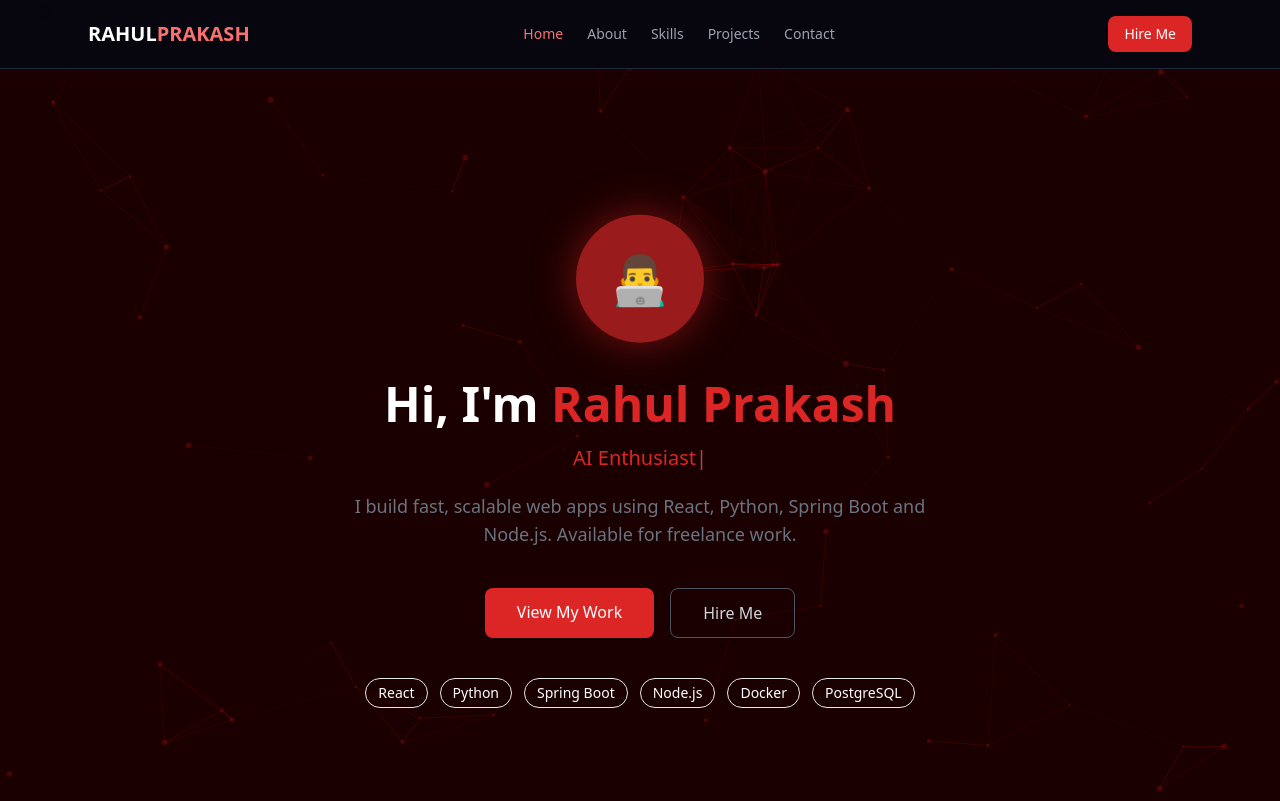
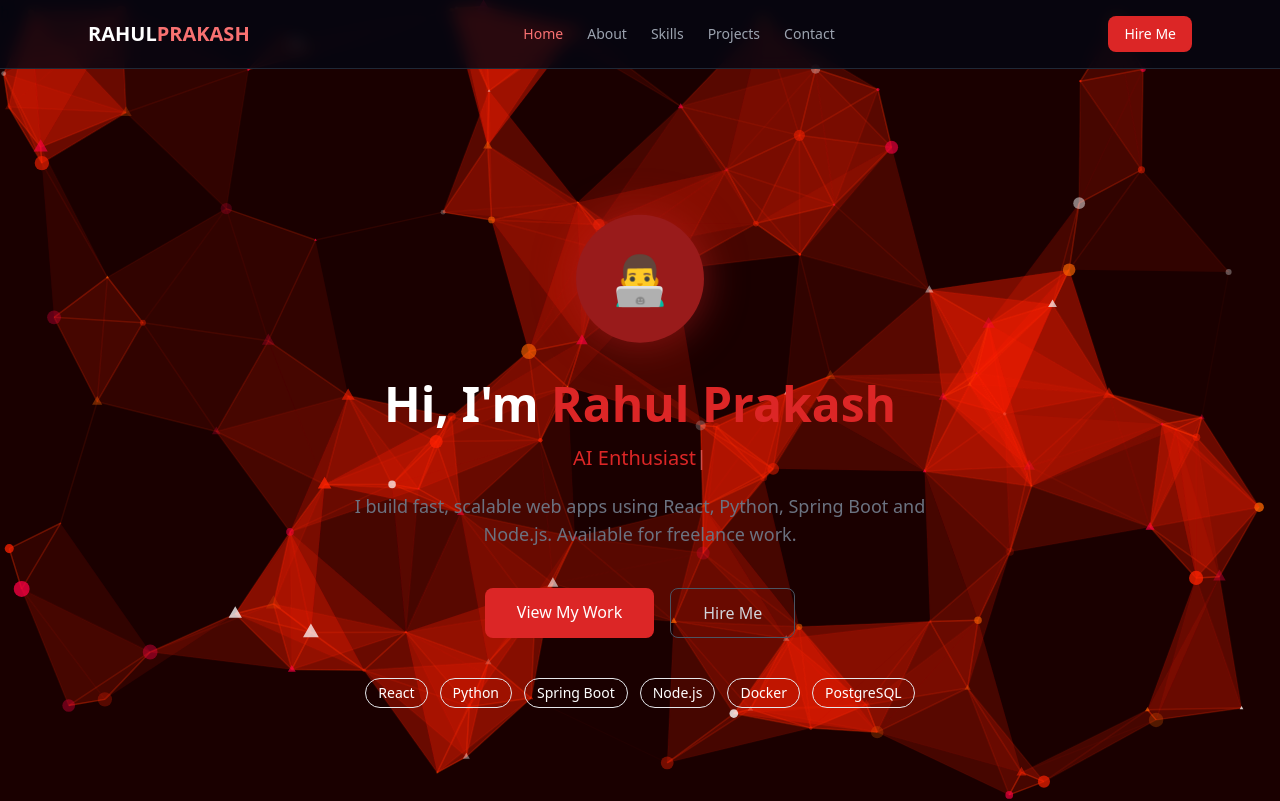
Before and after one commit to Rahul0626708/ai-portfolio, a React (Vite) app in the folder frontend/: page / in a window 1280 px wide. Shown: the top 801 px of the page. Built offline with nearby package versions, Linux system fonts and the light colour scheme.

Commit message:
Upgrade particles to VFX style — brighter, bigger, interactive

```diff
--- a/frontend/src/components/ParticleBackground.tsx
+++ b/frontend/src/components/ParticleBackground.tsx
@@ -17,18 +17,47 @@ export default function ParticleBackground() {
         background: { color: { value: 'transparent' } },
         fpsLimit: 60,
         particles: {
-          color: { value: '#ac1111' },
+          number: { value: 80, density: { enable: true, area: 600 } },
+          color: { value: ['#ff2200', '#ff6600', '#ff0044', '#ffffff'] },
+          shape: { type: ['circle', 'triangle'] },
+          opacity: {
+            value: 0.8,
+            animation: { enable: true, speed: 1, minimumValue: 0.2, sync: false }
+          },
+          size: {
+            value: { min: 2, max: 8 },
+            animation: { enable: true, speed: 3, minimumValue: 1, sync: false }
+          },
           links: {
-            color: '#ac1111',
-            distance: 150,
             enable: true,
-            opacity: 0.2,
-            width: 1,
+            distance: 160,
+            color: '#ff3300',
+            opacity: 0.5,
+            width: 1.5,
+            triangles: { enable: true, color: '#ff220022', opacity: 0.1 }
           },
-          move: { enable: true, speed: 1 },
-          number: { density: { enable: true, area: 800 }, value: 60 },
-          opacity: { value: 0.3 },
-          size: { value: { min: 1, max: 3 } },
+          move: {
+            enable: true,
+            speed: 2.5,
+            direction: 'none',
+            random: true,
+            straight: false,
+            outModes: { default: 'bounce' },
+          },
+          twinkle: {
+            particles: { enable: true, frequency: 0.05, opacity: 1, color: { value: '#ffffff' } },
+            lines: { enable: true, frequency: 0.005, opacity: 0.5, color: { value: '#ff4400' } }
+          },
+        },
+        interactivity: {
+          events: {
+            onHover: { enable: true, mode: 'repulse' },
+            onClick: { enable: true, mode: 'push' },
+          },
+          modes: {
+            repulse: { distance: 120, duration: 0.4 },
+            push: { quantity: 6 },
+          },
         },
         detectRetina: true,
       }}
```
